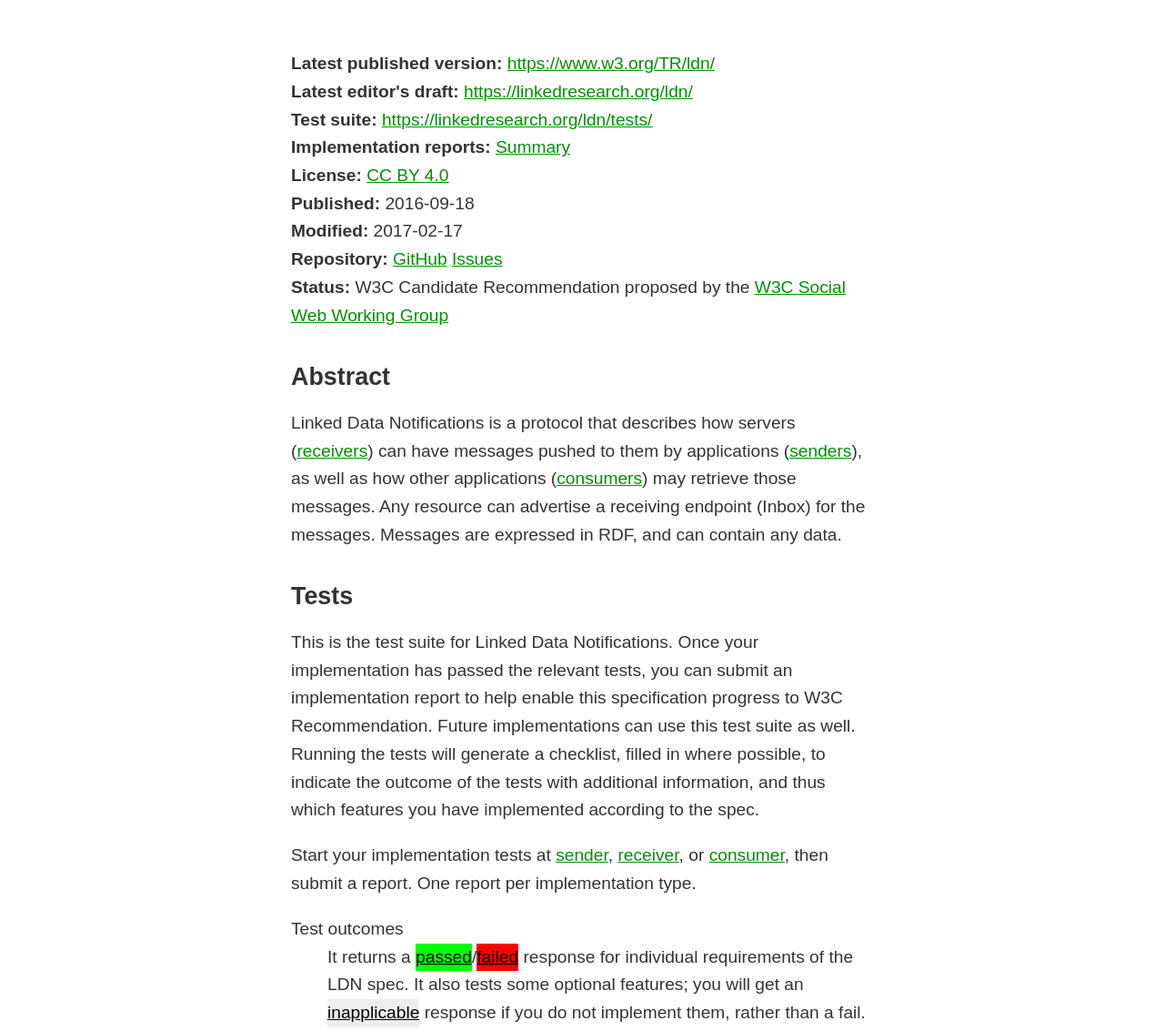
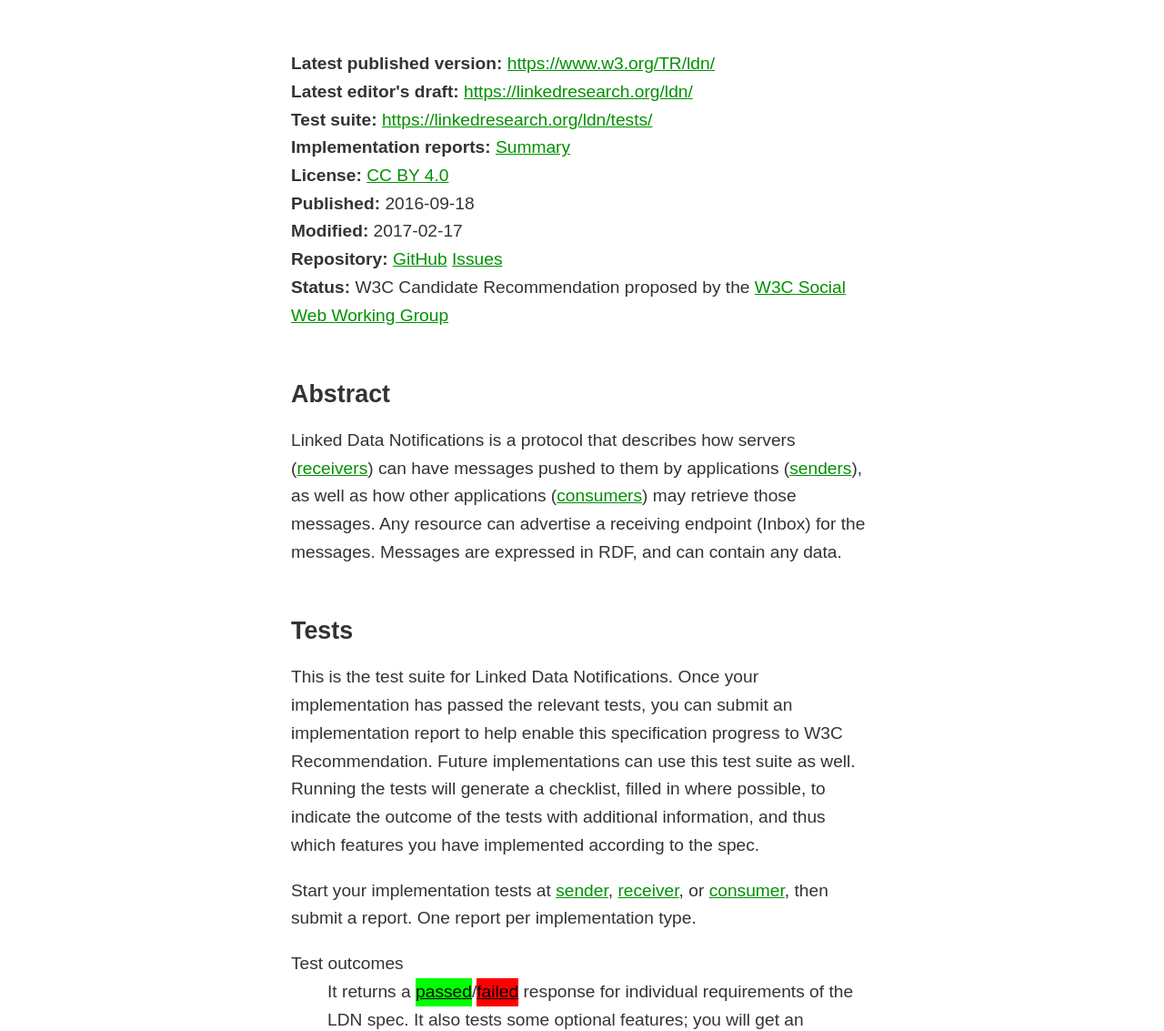
Before and after one commit to csarven/ldn-tests, a website: page index.html in a window 1280 px wide. Shown: the part 183-1316 px from the top of the page at 91% size. Drawn offline with Linux system fonts and the light colour scheme.

Commit message:
Increase margin

```diff
--- a/media/css/ldntests.css
+++ b/media/css/ldntests.css
@@ -224,7 +224,6 @@ margin-top:1em;
 font-size:1em;
 }
 
-
 a { color: #009000; }
 ul { padding: 0; margin-bottom:1em; }
 nav ul,
@@ -345,7 +344,6 @@ font-weight:bold;
   margin:1em 0;
 }
 
-
 ul#program-committee {
 column-count: 2;
 -moz-column-count: 2;
@@ -399,7 +397,7 @@ overflow:auto;
   article > article,
   section {
     width: 50%;
-    margin: 2em auto;
+    margin: 3em auto;
     padding: 0;
   }
   dl[id^="document-"], #authors {
```
